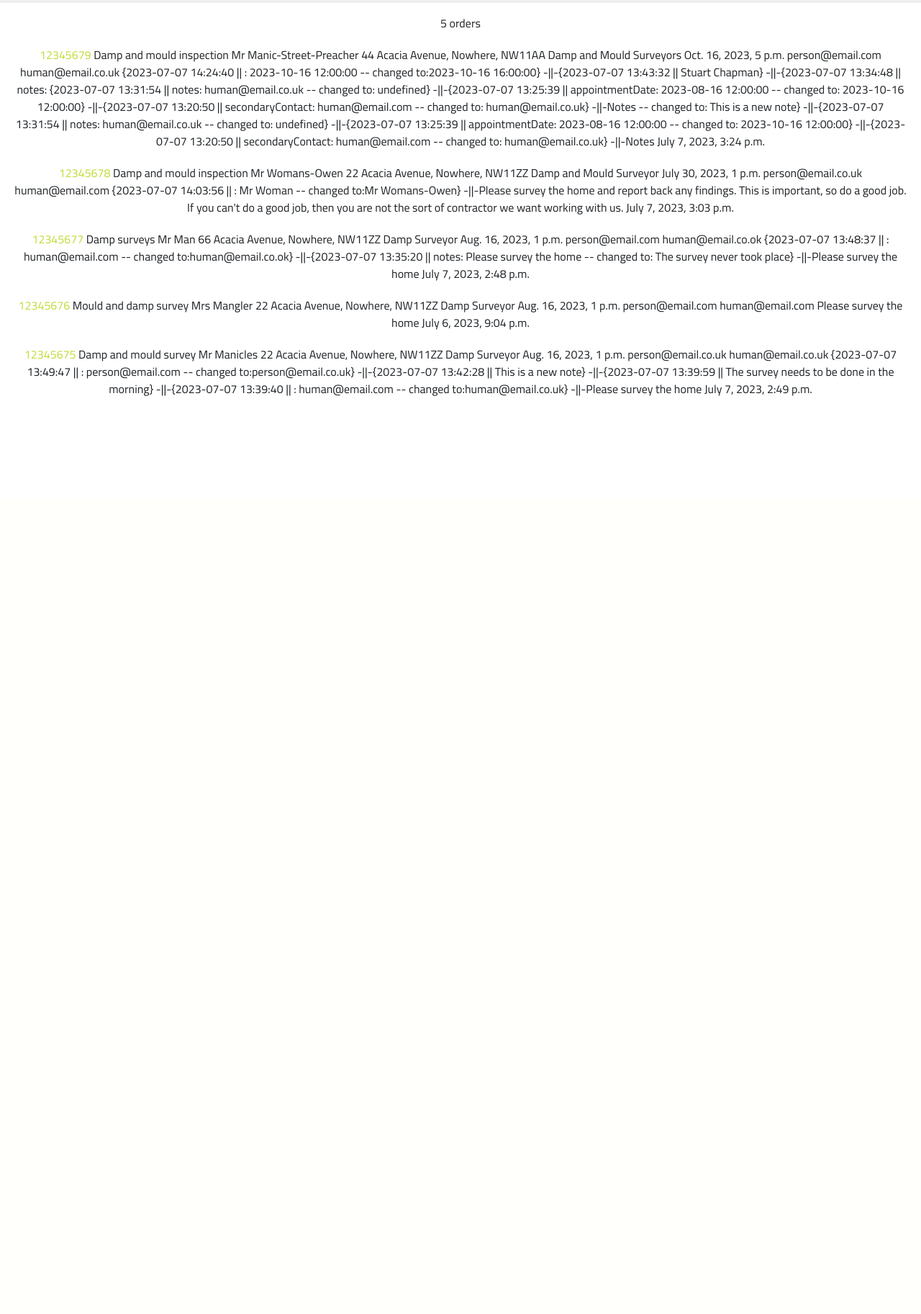
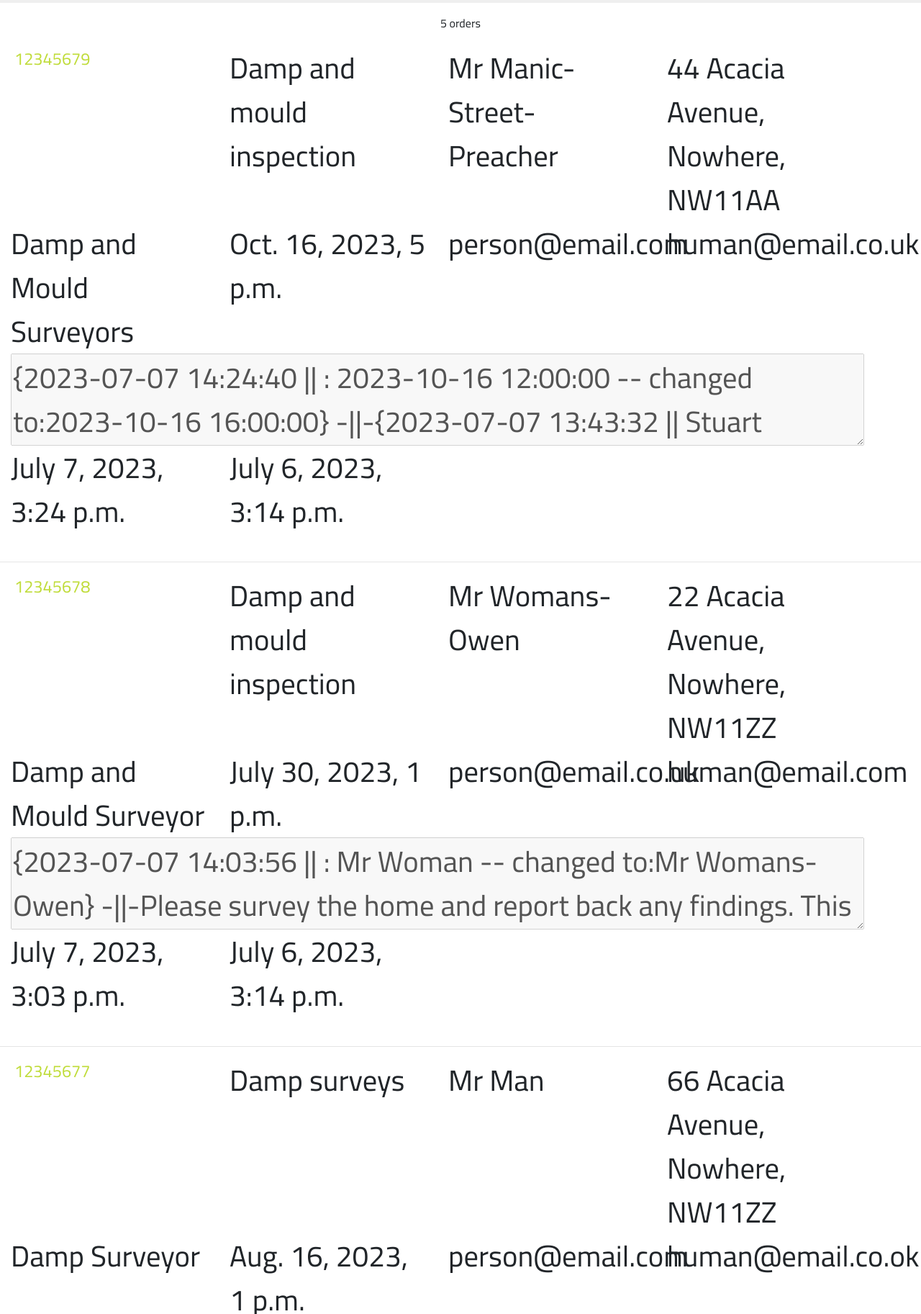
Before and after one commit to StuChapman/CEL-Contractor-Portal, a Django app: page /portal001/ in a window 1280 px wide. Shown: the part 108-1933 px from the top of the page at 72% size. Before the commit the page ends 658 px from the top, so only its background shows below. Run offline with Django 4.2, Linux system fonts and the light colour scheme; a user stored in the database is signed in; data comes from the database, SQL or seed files in the repository; both versions use the stored data as it was after the commit; some libraries are stand-ins or nearby versions.

Commit message:
Orderlist styling

```diff
--- a/mysite/portal001/templates/curo/orderlist.html
+++ b/mysite/portal001/templates/curo/orderlist.html
@@ -8,17 +8,31 @@
             {% if user.is_authenticated %}
                 <p class="mt-3">{{ order_list_length }} orders</p>
                 {% for order in orderlist %}
-                    <p><a class="orange-highlight" href ="{% url 'selectOrder' order.orderNumber %}">{{ order.orderNumber }}</a>
-                        {{ order.orderDescription }}
-                        {{ order.name }}
-                        {{ order.address }}
-                        {{ order.contractor }}
-                        {{ order.appointmentDate }}
-                        {{ order.primaryContact }}
-                        {{ order.secondaryContact }}
-                        {{ order.notes }}
-                        {{ order.dateLastUpdate }}
-                    </p>
+                    <div class="orderlist">
+                        <div class ="row">
+                            <p class="col-lg-3 pb-0"><a class="orange-highlight" href ="{% url 'selectOrder' order.orderNumber %}">{{ order.orderNumber }}</a></p>
+                            <div class="col-lg-3">{{ order.orderDescription }}</div>
+                            <div class="col-lg-3">{{ order.name }}</div>
+                            <div class="col-lg-3">{{ order.address }}</div>
+                        </div>
+                        <div class ="row">
+                            <div class="col-lg-3">{{ order.contractor }}</div>
+                            <div class="col-lg-3"> {{ order.appointmentDate }}</div>
+                            <div class="col-lg-3"> {{ order.primaryContact }}</div>
+                            <div class="col-lg-3">{{ order.secondaryContact }}</div>
+                        </div>
+                        <div class ="row">
+                            <div class="col-12">
+                                <textarea class="mb-0" disabled="disabled">{{ order.notes }}</textarea>
+                            </div>
+                        </div>
+                        <div class ="row">
+                            <div class="col-lg-3">{{ order.dateLastUpdate }}</div>
+                            <div class="col-lg-3">{{ order.dateCreated }}</div>
+                        </div>
+                    </div>
+                    <br>
+                    <hr>
                 {% endfor %}
             {% endif %}
         </section>
--- a/mysite/static/css/stylescuro.css
+++ b/mysite/static/css/stylescuro.css
@@ -482,7 +482,66 @@ nav {
 }
 
 #order-submit {
-    width: 10vw;
+    height: 70%;
+    background-color: #C0DC3B;
+    color: white;
+    border-radius: 5px;
+    border-color: #635F5F;
+}
+
+#id_orderNumber, #id_dateLastUpdate, #id_dateCreated {
+    color: #C0DC3B;
+}
+
+/* ------------------- Order List Styling */
+
+.orderlist {
+    width: 95vw;
+}
+
+.orderlist p, .orderlist div {
+    text-align: left;
+    list-style-type: none;
+}
+
+.orderlist p {
+    font-size: calc(2vh + (15 - 2.5) * ((100vw - 300px) / 1620));
+}
+
+.orderlist label, .orderlist input, .orderlist textarea {
+    display:block;
+    margin-left: auto;
+    width: 100%;
+}
+
+#id_orderNumber, #id_dateLastUpdate, #id_dateCreated {
+    border-color: #ffffff;
+    background-color: #ffffff;
+    border-style:solid;
+}
+
+.orderlist .editorderbtn {
+    background-color: #ffffff !important;
+    color: #C0DC3B !important;
+    font-size:  1rem !important;
+    text-align: vertical !important;
+}
+
+#textsection .orderlist label {
+    text-align: left !important;
+}
+
+.orderlist li {
+    margin-top: 2vh !important;
+}
+
+.orderlist label .editorderbtn:hover {
+    color: #635F5F !important;
+    text-decoration: none;
+    cursor: pointer;
+}
+
+#order-submit {
     height: 70%;
     background-color: #C0DC3B;
     color: white;
@@ -776,6 +835,14 @@ nav {
 
 @media screen and (orientation: portrait){ /* Credit: https://stackoverflow.com/questions/43589507/how-can-you-have-bootstrap-responsiveness-based-on-screen-ratio-instead-of-scree */
 
+    .orderlist div {
+        font-size: calc(2vh + (20 - 2.5) * ((100vw - 300px) / 1620));
+    }
+
+    #order-submit {
+        width: 30vw;
+    }
+
     #arrowimage {
         width: 20vw;
     }
@@ -878,6 +945,14 @@ nav {
 }
 
 @media screen and (orientation: landscape){ /* Credit: https://stackoverflow.com/questions/43589507/how-can-you-have-bootstrap-responsiveness-based-on-screen-ratio-instead-of-scree */
+
+    .orderlist div {
+        font-size: calc(3vh + (30 - 2.5) * ((100vw - 300px) / 1620));
+    }
+
+    #order-submit {
+        width: 10vw;
+    }
 
     #arrowimage {
         height: 20vh;
--- a/mysite/templates/basemodule001.html
+++ b/mysite/templates/basemodule001.html
@@ -71,7 +71,6 @@
 
     {% include 'includes/modals/homecuromodal.html' %}
     {% include 'includes/modals/helpmodal.html' %}
-    {% include 'includes/modals/addnotemodal.html' %}
 
     {% block postloadjs %}
     <script>
--- a/mysite/templates/includes/modals/addnotemodal.html
+++ /dev/null
@@ -1,28 +0,0 @@
-    <!-- Edit Modal -->
-    <div class="modal fade" id="addnoteModal" tabindex="-1" role="dialog" aria-labelledby="addnoteModalLabel" aria-hidden="true">
-        <div class="modal-dialog" role="document">
-            <div class="modal-content">
-                <div class="modal-header">
-                    <h5 class="modal-title" id="editModalLabel">Add note</h5>
-                    <button type="button" class="close" data-dismiss="modal" aria-label="Close">
-                        <span aria-hidden="true">&times;</span>
-                    </button>
-                </div>
-                <form>
-                    {% if user.is_authenticated %}
-                    <div class="modal-body">
-                        <label class="mr-auto" for="editupdate">Add your note here...</label><br>
-                        <textarea id="editupdate" rows="2" required>type here</textarea>
-                        <br>
-                    </div>
-                    <div class="modal-footer">
-                        <button type="submit" id="submit" class="btn btn-blue" onclick="return addNote();" >Submit</button>
-                    </div>
-                    {% else %}
-                        <label class="mr-auto" for="editupdate">I'm sorry, you don't have permission to edit<span class="imagefooter">(min 10 characters)</span></label><br>
-                        <textarea id="editupdate" rows="2" required></textarea>
-                    {% endif %}
-                </form>
-            </div>
-        </div>
-    </div>
```
Also changed, not shown: mysite/portal001/templates/curo/portal copy.html (deleted, +0 -123 lines), mysite/db.sqlite3.
